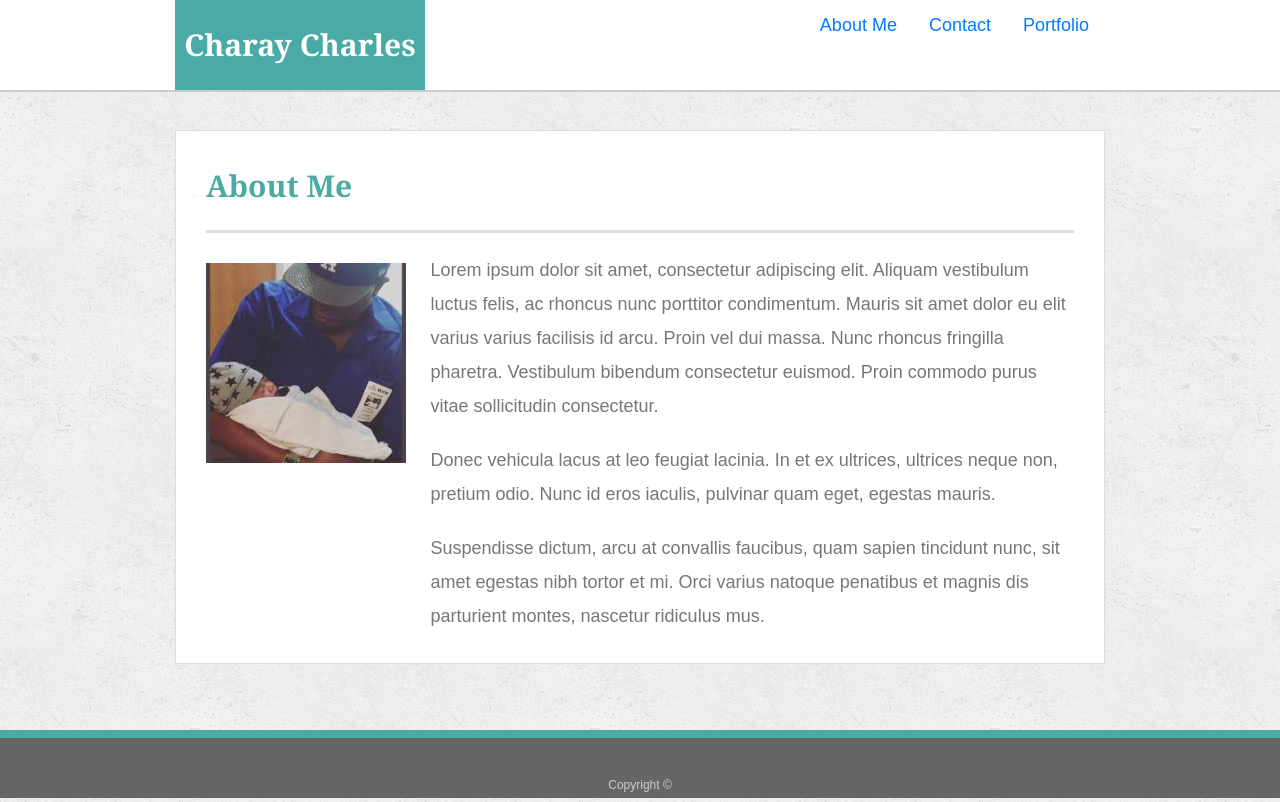
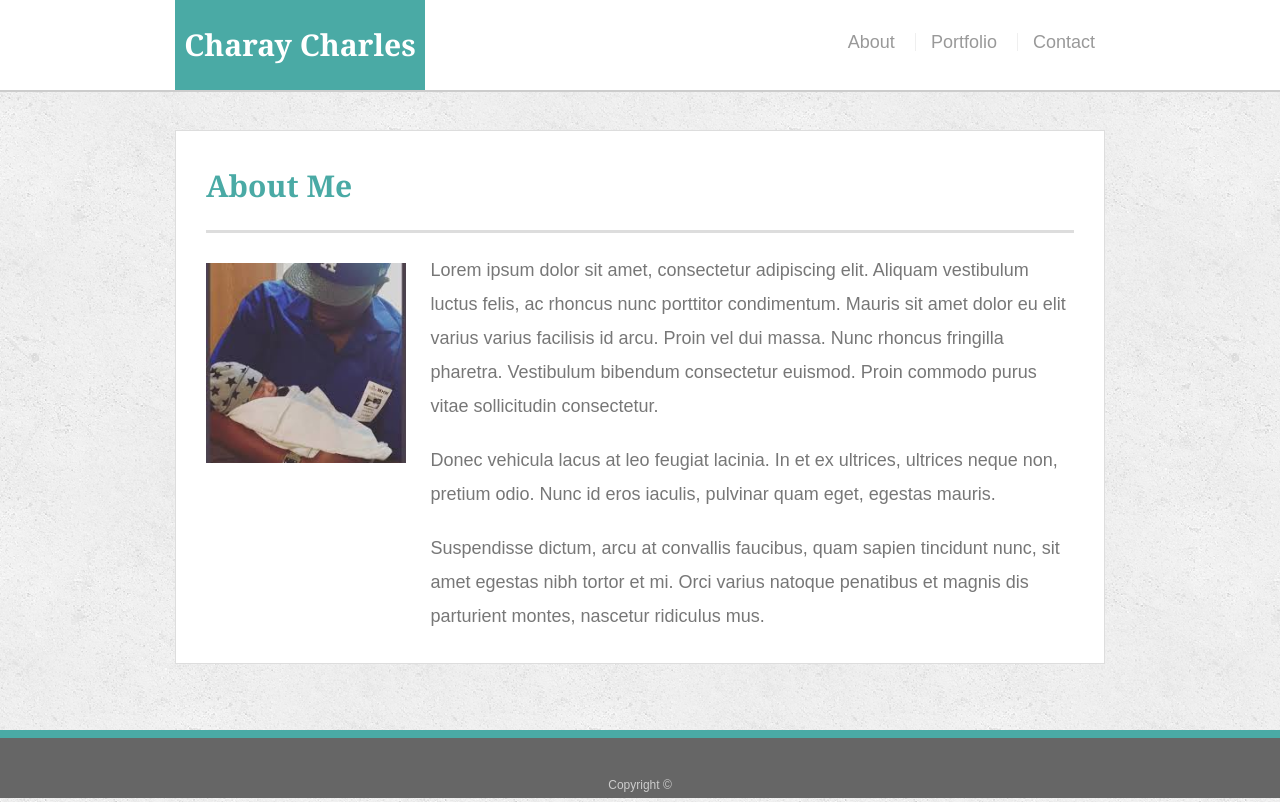
Before and after one commit to ccharles78/Bootstrap-Portfolio, a plain HTML site: page index.html in a window 1280 px wide. Drawn offline with nearby package versions, Linux system fonts and the light colour scheme.

Commit message:
Add files via upload

```diff
--- a/index.html
+++ b/index.html
@@ -13,32 +13,21 @@
 
 
   <header id="masthead">
-
-  <div class="container">
-  <div class="row">
-  <div class="col-sm-12">
-
- <a id="logo">
-       Charay Charles</a>
+    <div class="container">
+        <div class="row">
+          <div class="col">
 
 
-    <ul class="nav justify-content-end" class="container">
-   <li class="nav-item">
-   <a class="nav-link justify-content-end" href="index.html">About Me</a>
-   </li>
+    <a href="index.html" id="logo">Charay Charles</a>
+    <nav>
+      <a href="index.html">About</a>
+      <a href="portfolio.html">Portfolio</a>
+      <a href="contact.html">Contact</a>
+    </nav>
+  </div>
+ </div>
 
-   <li class="nav">
-   <a class="nav-link" href="contact.html">Contact</a>
-   </li>
-
-   <li class="nav">
-   <a class="nav-link" href="portfolio.html">Portfolio</a>
-   </li>
-</ul>
-</div>
-</div>
-</div>
-  </header>
+</header>
 
   <div id="main-container" class="container">
       <section class="main-section">
```
